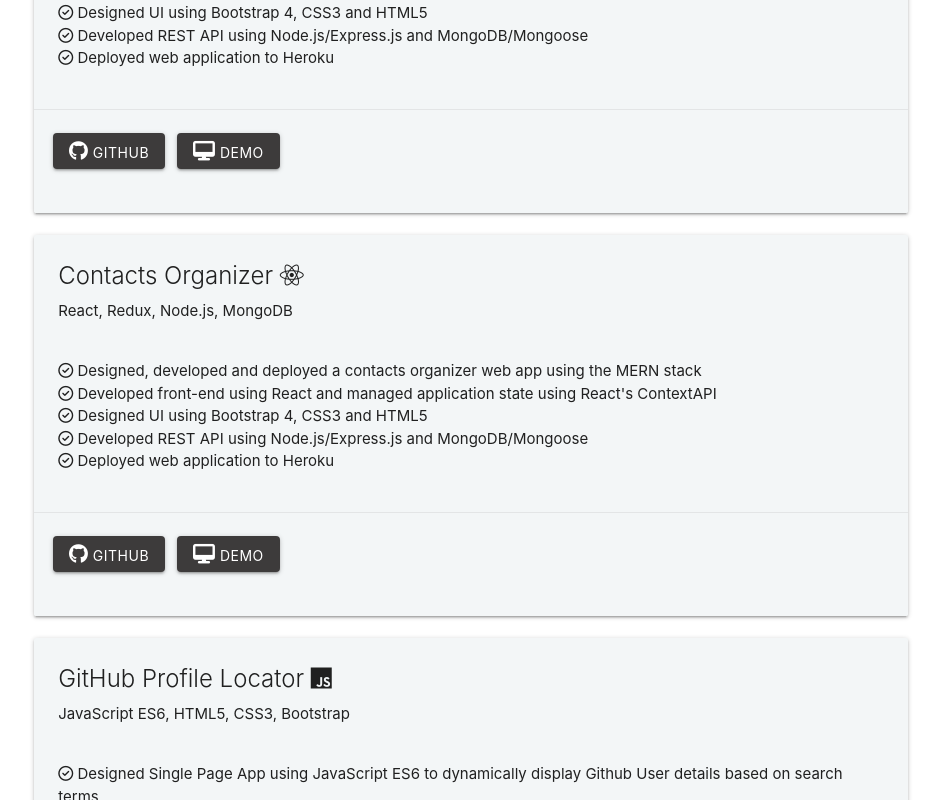
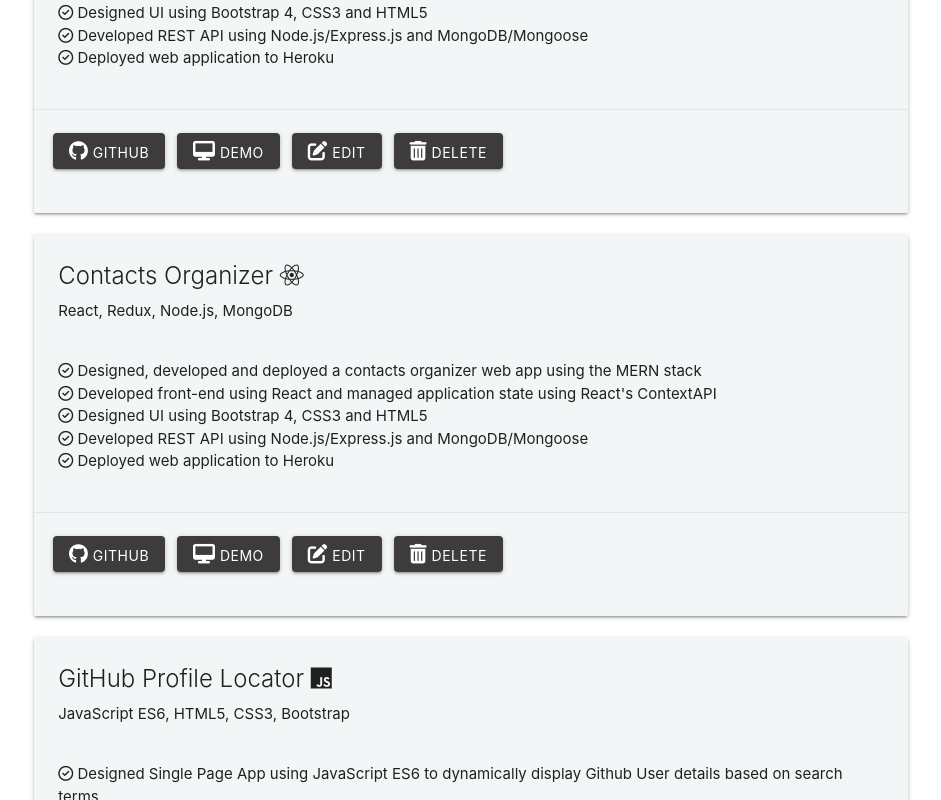
Before and after one commit to adnanreza/personal-site, a React (Create React App) app: page /NewProject in a window 1280 px wide. Shown: the part 840-1640 px from the top of the page, without its empty margins (169-1110 px from the left). Built offline with nearby package versions, Linux system fonts and the light colour scheme; the HTML template or start-up script is replaced by a standard one.

Commit message:
Added Delete Project functionality

```diff
--- a/src/components/layout/ResumeBlock.js
+++ b/src/components/layout/ResumeBlock.js
@@ -14,7 +14,9 @@
   gitLink,
   demoLink,
   editButton,
-  deleteButton
+  deleteButton,
+  onEdit,
+  onDelete
 }) => {
   const array = Array.from(body);
 
@@ -95,14 +97,26 @@
             )}
             {editButton && (
               <div style={buttonLink}>
-                <i class='fas fa-edit'></i>{' '}
-                <span className='network-name'>EDIT</span>
+                <button
+                  className='waves-effect waves-light btn'
+                  style={buttonStyle}
+                  onClick={onEdit}
+                >
+                  <i class='fas fa-edit'></i>{' '}
+                  <span className='network-name'>EDIT</span>
+                </button>
               </div>
             )}
             {deleteButton && (
               <div style={buttonLink}>
-                <i class='fas fa-trash-alt'></i>{' '}
-                <span className='network-name'>DELETE</span>
+                <button
+                  className='waves-effect waves-light btn'
+                  style={buttonStyle}
+                  onClick={onDelete}
+                >
+                  <i class='fas fa-trash-alt'></i>{' '}
+                  <span className='network-name'>DELETE</span>
+                </button>
               </div>
             )}
           </div>
--- a/src/components/projects/ProjectItem.js
+++ b/src/components/projects/ProjectItem.js
@@ -1,9 +1,27 @@
-import React, { Fragment } from 'react';
+import React, { Fragment, useContext } from 'react';
 import ResumeBlock from '../layout/ResumeBlock';
 import PropTypes from 'prop-types';
+import ProjectContext from '../../context/project/projectContext';
 
 const ProjectItem = ({ project }) => {
-  const { heading, subheading, body, gitLink, demoLink, techStack } = project;
+  const projectContext = useContext(ProjectContext);
+
+  const { deleteProject } = projectContext;
+
+  const {
+    id,
+    heading,
+    subheading,
+    body,
+    gitLink,
+    demoLink,
+    techStack
+  } = project;
+
+  const onDelete = () => {
+    deleteProject(id);
+  };
+
   return (
     <Fragment>
       <div className='col s12 m12 l12'>
@@ -16,6 +34,9 @@
           gitLink={gitLink}
           demoLink={demoLink}
           techStack={techStack}
+          editButton={true}
+          deleteButton={true}
+          onDelete={onDelete}
         ></ResumeBlock>
       </div>
     </Fragment>
--- a/src/context/project/ProjectState.js
+++ b/src/context/project/ProjectState.js
@@ -4,6 +4,7 @@
 import uuid from 'uuid';
 import {
   ADD_PROJECT,
+  DELETE_PROJECT,
   FILTER_PROJECTS,
   CLEAR_FILTER,
   SET_LOADING,
@@ -94,6 +95,11 @@
     dispatch({ type: ADD_PROJECT, payload: project });
   };
 
+  // Delete Project
+  const deleteProject = id => {
+    dispatch({ type: DELETE_PROJECT, payload: id });
+  };
+
   // Filter Projects
 
   // Clear filter
@@ -102,7 +108,8 @@
     <ProjectContext.Provider
       value={{
         projects: state.projects,
-        addProject
+        addProject,
+        deleteProject
       }}
     >
       {props.children}
--- a/src/context/project/projectReducer.js
+++ b/src/context/project/projectReducer.js
@@ -1,5 +1,6 @@
 import {
   ADD_PROJECT,
+  DELETE_PROJECT,
   FILTER_PROJECTS,
   CLEAR_FILTER,
   SET_CURRENT,
@@ -17,6 +18,13 @@
         ...state,
         projects: [...state.projects, action.payload]
       };
+    case DELETE_PROJECT:
+      return {
+        ...state,
+        projects: state.projects.filter(
+          project => project.id !== action.payload
+        )
+      };
     default:
       return state;
   }
--- a/src/context/types.js
+++ b/src/context/types.js
@@ -1,4 +1,5 @@
 export const ADD_PROJECT = 'ADD_PROJECT';
+export const DELETE_PROJECT = 'DELETE_PROJECT';
 export const FILTER_PROJECTS = 'FILTER_PROJECTS';
 export const CLEAR_FILTER = 'CLEAR_FILTER';
 export const SET_CURRENT = 'SET_CURRENT';
```
